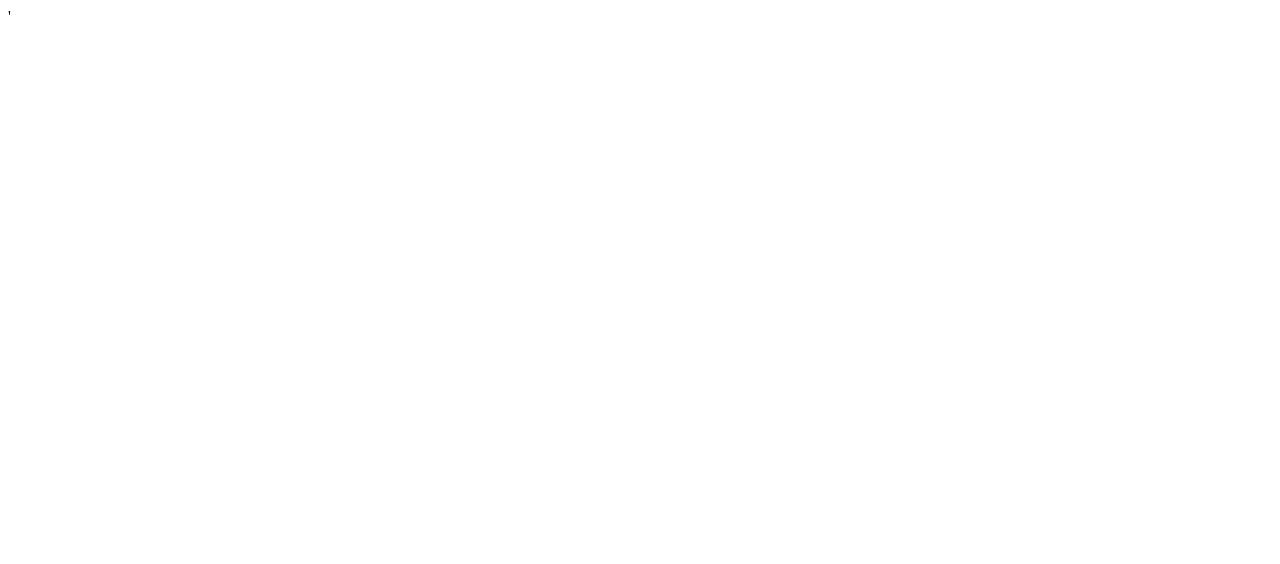
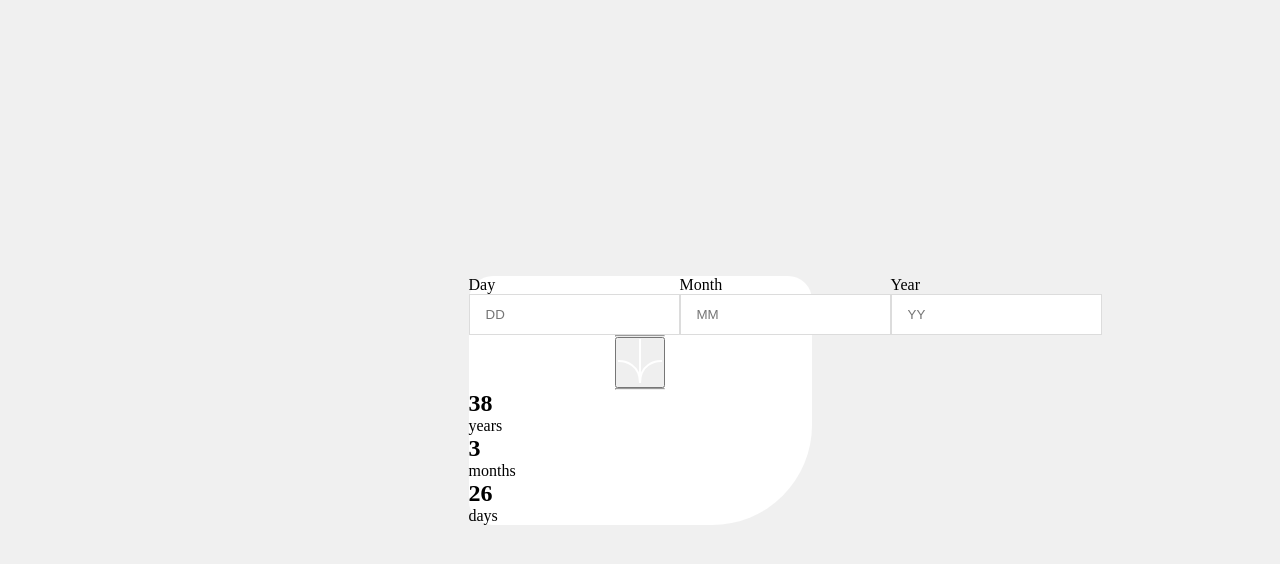
Before and after one commit to Swag-blips/age-calculator, a plain HTML site: page index.html in a window 1280 px wide. Drawn offline with Linux system fonts and the light colour scheme.

Commit message:
Html complete

```diff
--- a/index.html
+++ b/index.html
@@ -22,7 +22,48 @@
     />
     <link rel="stylesheet" href="style.css" />
   </head>
-  <body>'
+  <body>
+    <main>
+      <div class="main-content">
+        <form>
+          <div class="fields">
+            <div class="field">
+              <label for="Day">Day</label>
+              <input type="number" name="Day" id="Day" placeholder="DD" />
+            </div>
+            <div class="field">
+              <label for="Month">Month</label>
+              <input type="number" name="Month" id="Month" placeholder="MM" />
+            </div>
+            <div class="field">
+              <label for="Year">Year</label>
+              <input type="number" name="Year" id="Year" placeholder="YY" />
+            </div>
+          </div>
+          <div>
+            <hr />
+            <button>
+              <img src="./assets/images/icon-arrow.svg" alt="submit" />
+            </button>
+            <hr />
+          </div>
+        </form>
 
+        <div>
+          <div>
+            <h2>38</h2>
+            <p>years</p>
+          </div>
+          <div>
+            <h2>3</h2>
+            <p>months</p>
+          </div>
+          <div>
+            <h2>26</h2>
+            <p>days</p>
+          </div>
+        </div>
+      </div>
+    </main>
   </body>
 </html>
--- a/style.css
+++ b/style.css
@@ -0,0 +1,52 @@
+* {
+  margin: 0;
+  padding: 0;
+  box-sizing: border-box;
+}
+
+:root {
+  --bg: #f0f0f0;
+  --neutral: #ffffff;
+  --border-color: #dcdcdc;
+}
+
+body {
+  background-color: var(--bg);
+}
+
+main {
+  display: flex;
+  align-items: center;
+  justify-content: center;
+  height: 100vh;
+}
+
+.main-content {
+  width: 343px;
+  border-radius: 24px 24px 100px 24px;
+  background-color: var(--neutral);
+}
+
+form {
+  display: flex;
+  flex-direction: column;
+  justify-content: center;
+  align-items: center;
+  width: 100%;
+}
+
+input {
+  outline: none;
+  padding: 12px 16px;
+  border: 1px solid var(--border-color);
+}
+
+.fields {
+  display: flex;
+  width: 100%;
+}
+
+.field {
+  display: flex;
+  flex-direction: column;
+}
```
